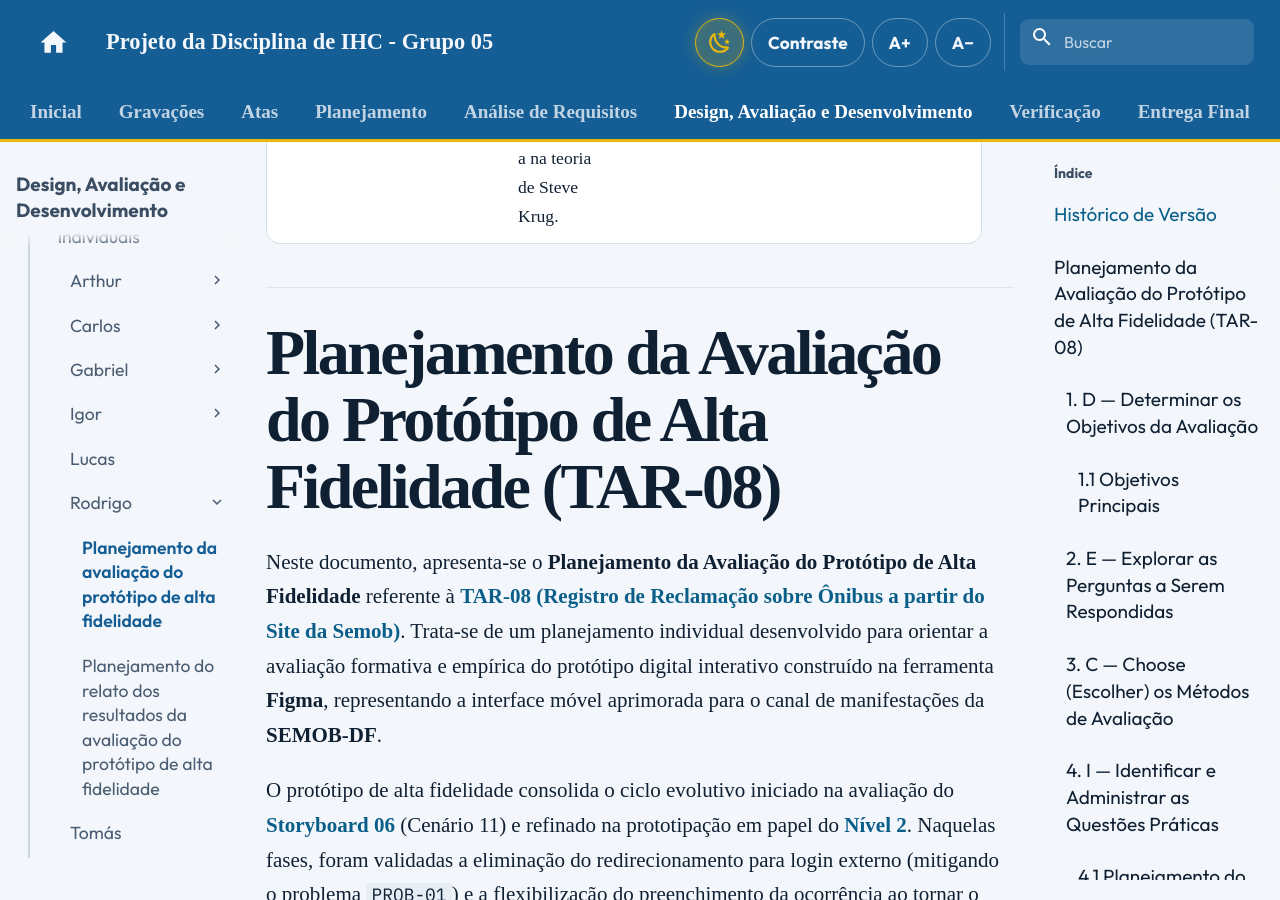
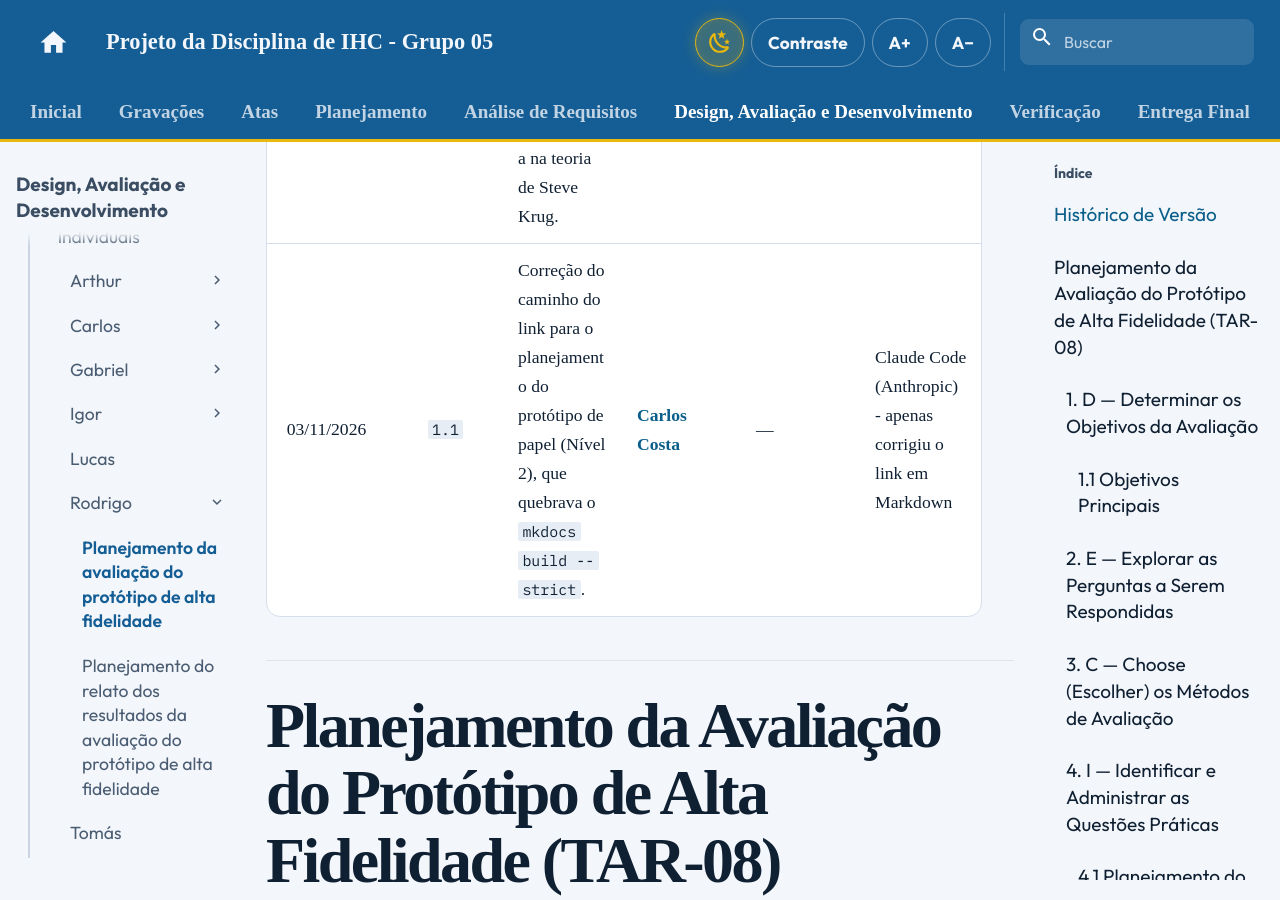
Before and after one commit to Interacao-Humano-Computador/2026.2-Grupo05, an MkDocs documentation site: the page built from docs/design-avaliacao-desenvolvimento/nivel3/planejamentos-individuais/rodrigo/rodrigo-planejamento-av-prot-alta-fidel.md, in a window 1280 px wide and 900 px high, scrolled down 708 px. Built offline with MkDocs 1.6.1 and Material for MkDocs 9.7.7, drawn with Linux system fonts in a browser that asks for light colours; comment, search, counter and statistics services are not loaded.

Commit message:
fix: corrige link do planejamento do prototipo de papel no planejamento de alta fidelidade do Rodrigo

```diff
--- a/docs/design-avaliacao-desenvolvimento/nivel3/planejamentos-individuais/rodrigo/rodrigo-planejamento-av-prot-alta-fidel.md
+++ b/docs/design-avaliacao-desenvolvimento/nivel3/planejamentos-individuais/rodrigo/rodrigo-planejamento-av-prot-alta-fidel.md
@@ -3,6 +3,7 @@
 | Data | Versão | Descrição | Autor(es) | Revisor(es) | Declaração de Uso de IA |
 | :---: | :---: | :--- | :--- | :--- | :--- |
 | 02/11/2026 | `1.0` | Criação do planejamento individual da avaliação do Protótipo de Alta Fidelidade (Figma) da TAR-08 via DECIDE, com amostragem fundamentada na teoria de Steve Krug. | [Rodrigo Barbosa](https://github.com/RodrigoCBarbosa) | [Carlos Costa](https://github.com/carloshfgit) | Google Gemini - estruturação sintática em Markdown e suporte na revisão gramatical. |
+| 03/11/2026 | `1.1` | Correção do caminho do link para o planejamento do protótipo de papel (Nível 2), que quebrava o `mkdocs build --strict`. | [Carlos Costa](https://github.com/carloshfgit) | — | Claude Code (Anthropic) - apenas corrigiu o link em Markdown |
 
 ---
 
@@ -10,7 +11,7 @@
 
 Neste documento, apresenta-se o **Planejamento da Avaliação do Protótipo de Alta Fidelidade** referente à **[TAR-08 (Registro de Reclamação sobre Ônibus a partir do Site da Semob)](../../../../analise-de-requisitos/analise-de-tarefas/tar-08-reclamacao-onibus.md)**. Trata-se de um planejamento individual desenvolvido para orientar a avaliação formativa e empírica do protótipo digital interativo construído na ferramenta **Figma**, representando a interface móvel aprimorada para o canal de manifestações da **SEMOB-DF**.
 
-O protótipo de alta fidelidade consolida o ciclo evolutivo iniciado na avaliação do [Storyboard 06](../../../nivel1/storyboards.md#36-storyboard-06-reclamacao-sobre-onibus-a-partir-do-site-da-semob) (Cenário 11) e refinado na prototipação em papel do [Nível 2](../../nivel2/planejamentos-individuais/Rodrigo/rodrigo-planejamento-av-prototipo-papel.md). Naquelas fases, foram validadas a eliminação do redirecionamento para login externo (mitigando o problema `PROB-01`) e a flexibilização do preenchimento da ocorrência ao tornar o número de ordem do ônibus opcional (mitigando o problema `PROB-02`). Agora, a solução recebe o design detalhado no Figma, em estrita conformidade com o **[Guia de Estilo](../../../../analise-de-requisitos/guia-de-estilo/introducao.md)** do Grupo 05 (com padrões de alvos de toque *mobile-first*, botões com rótulos `[Verbo + Ação]`, paleta cromática com contraste adequado e tipografia legível).
+O protótipo de alta fidelidade consolida o ciclo evolutivo iniciado na avaliação do [Storyboard 06](../../../nivel1/storyboards.md#36-storyboard-06-reclamacao-sobre-onibus-a-partir-do-site-da-semob) (Cenário 11) e refinado na prototipação em papel do [Nível 2](../../../nivel2/planejamentos-individuais/Rodrigo/rodrigo-planejamento-av-prototipo-papel.md). Naquelas fases, foram validadas a eliminação do redirecionamento para login externo (mitigando o problema `PROB-01`) e a flexibilização do preenchimento da ocorrência ao tornar o número de ordem do ônibus opcional (mitigando o problema `PROB-02`). Agora, a solução recebe o design detalhado no Figma, em estrita conformidade com o **[Guia de Estilo](../../../../analise-de-requisitos/guia-de-estilo/introducao.md)** do Grupo 05 (com padrões de alvos de toque *mobile-first*, botões com rótulos `[Verbo + Ação]`, paleta cromática com contraste adequado e tipografia legível).
 
 A avaliação será realizada com usuários reais utilizando o **Framework DECIDE** (Preece et al., 2002; Barbosa et al., 2021), estruturado em seis etapas: **D**eterminar objetivos, **E**xplorar perguntas, **C**hoose (Escolher) métodos, **I**dentificar questões práticas, **D**ecidir questões éticas e **E**valuate (Avaliar e interpretar dados).
 
```
